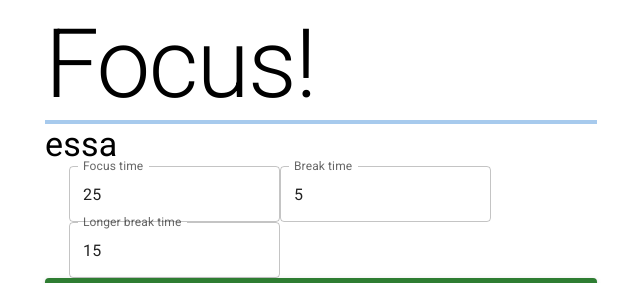
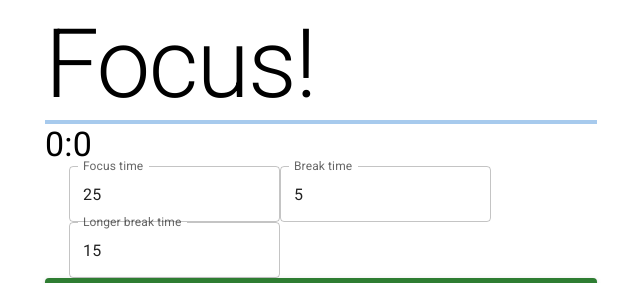
Before and after one commit to pjwegiel/pomodoro, a React (Create React App) app: page / in a window 1280 px wide. Shown: the top 283 px of the page, without its empty margins (319-959 px from the left). Built offline with nearby package versions, Linux system fonts and the light colour scheme.

Commit message:
started working on timer

```diff
--- a/src/Components/ProgressBar/ProgressBar.tsx
+++ b/src/Components/ProgressBar/ProgressBar.tsx
@@ -8,6 +8,8 @@ export function ProgressBar(): JSX.Element {
     const [isWorkingState, setIsWorkingState] = useState(true)
     const [progress, setProgress] = useState<number>(0)
     const [seconds, setSeconds] = useState(1)
+    const [timerSeconds, setTimerSeconds] = useState(0)
+    const [timerMinutes, setTimerMinutes] = useState(0)
     const progressBarState = useSelector((state: AppState) => {
         return {
             times: state.times,
@@ -20,6 +22,13 @@ export function ProgressBar(): JSX.Element {
         const interval = setInterval(() => {
             if (progressBarState.isRunning) {
                 if (isWorkingState) {
+                    console.log(timerSeconds)
+                    if (timerSeconds === 59) {
+                        console.log('essa')
+                        setTimerSeconds(timerSeconds - 60)
+                        setTimerMinutes(timerMinutes + 1)
+                    }
+                    setTimerSeconds(timerSeconds + 1)
                     setSeconds(seconds + 1)
                     const currentInterval =
                         progressBarState.times.focusTime * 60
@@ -50,7 +59,7 @@ export function ProgressBar(): JSX.Element {
             }
         }, 1000)
         return () => clearInterval(interval)
-    }, [progressBarState, progress])
+    }, [progressBarState, progress, timerSeconds, timerMinutes])
     return (
         <>
             <Typography variant="h1">
@@ -62,7 +71,7 @@ export function ProgressBar(): JSX.Element {
                     value={progress}
                     color={isWorkingState ? 'primary' : 'inherit'}
                 />
-                <Typography variant="h4">essa</Typography>
+                <Typography variant="h4">{`${timerMinutes}:${timerSeconds}`}</Typography>
             </Box>
         </>
     )
```
